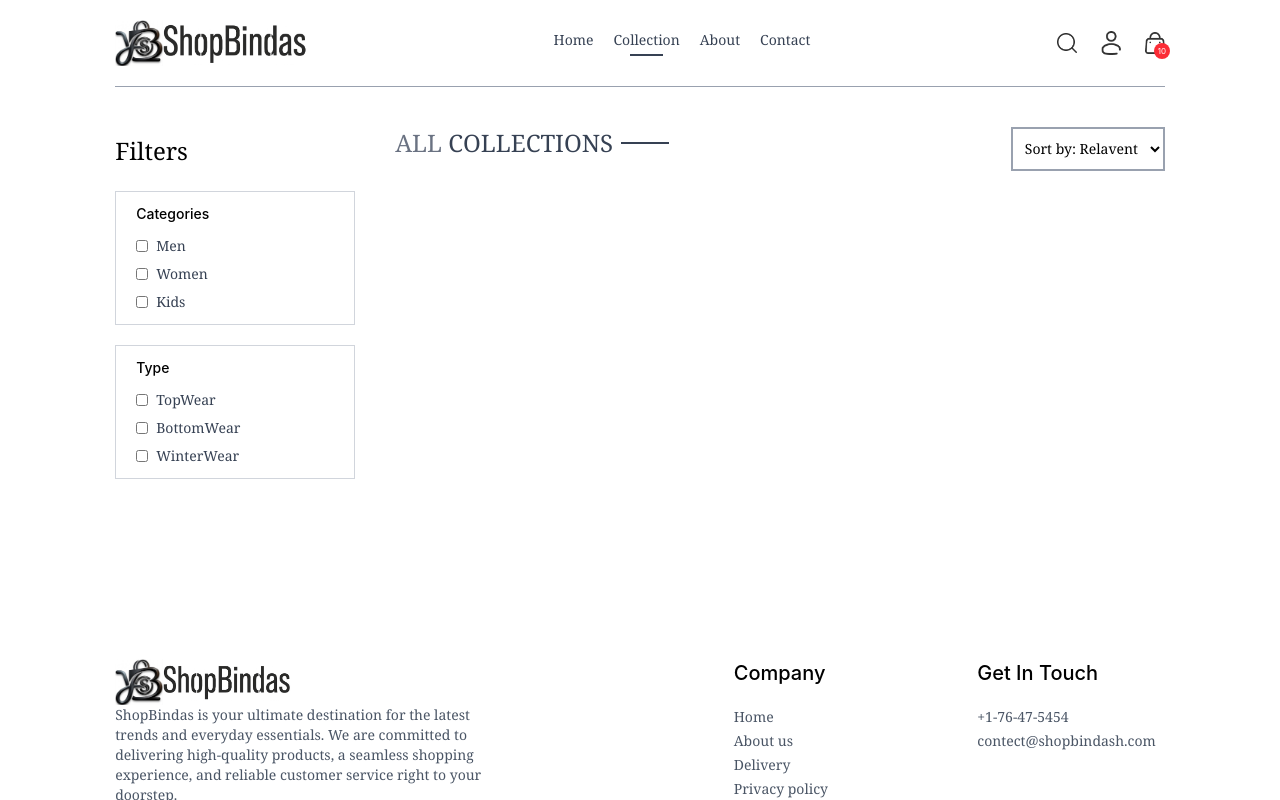
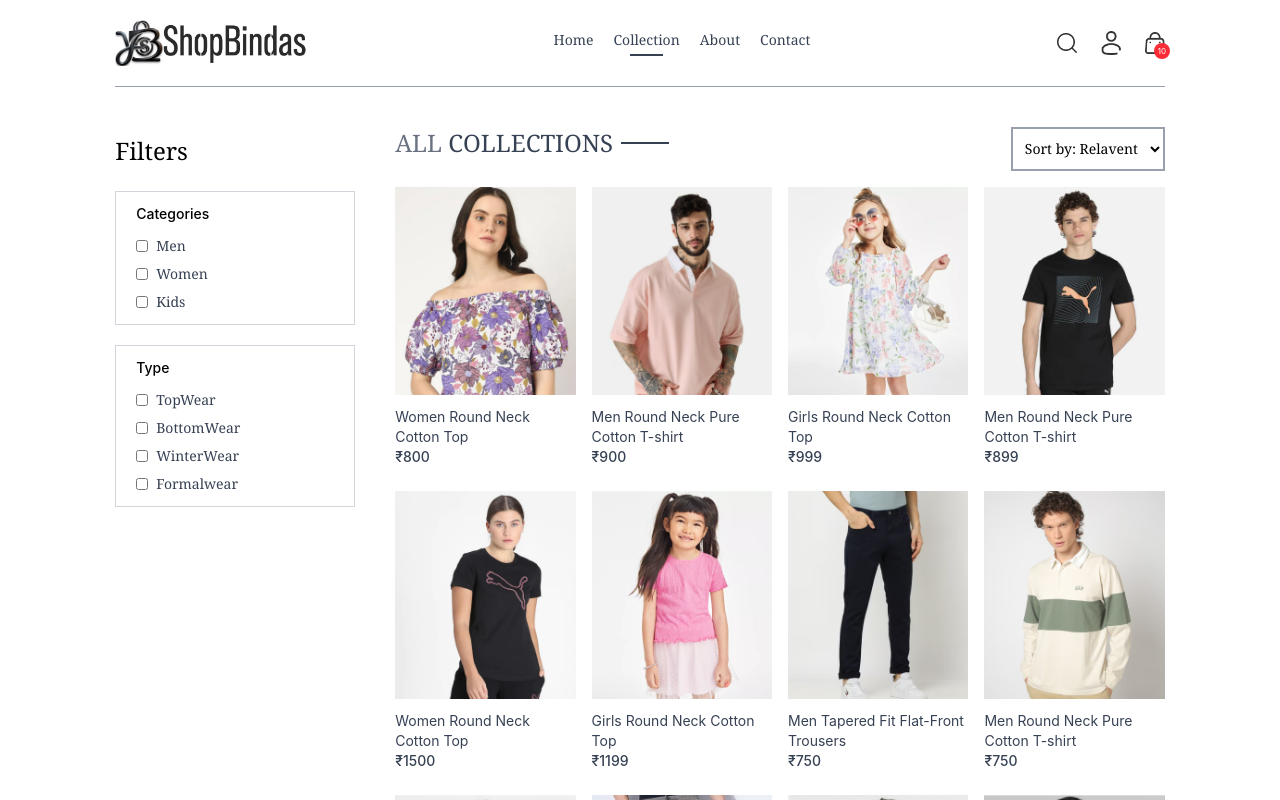
Before and after one commit to Ayush94Kumar/ShopBindas, a React (Vite) app in the folder frontend/: page /collection in a window 1280 px wide. Shown: the top 800 px of the page. Built offline with nearby package versions, Linux system fonts and the light colour scheme.

Commit message:
Added collection.jsx

```diff
--- a/frontend/src/components/LatestCollection.jsx
+++ b/frontend/src/components/LatestCollection.jsx
@@ -5,7 +5,7 @@
 
 const LatestCollection = () => {
     const {products} =useContext(ShopContext);
-    const [latestProducts,setLatestProducts] =useState([]);
+    const [latestProducts,setLatestProducts] = useState([]);
     useEffect(() =>{
         setLatestProducts(products.slice(0,10));
     },[]);
--- a/frontend/src/pages/Collection.jsx
+++ b/frontend/src/pages/Collection.jsx
@@ -1,46 +1,91 @@
-import React, { useContext, useState } from 'react';
+import React, { useContext, useEffect, useState } from 'react';
 import { ShopContext } from '../context/ShopContext';
 import { assets } from '../assets/assets';
 import Title from '../components/Title'
+import ProductItem from '../components/ProductItem';
 
 const Collection = () => {
   const { products } = useContext(ShopContext);
   const [showFilter, setShowFilter] = useState(false);
+  const [filterProducts, setFilterProducts] = useState([]);
+  const [category, setCategory] = useState([]);
+  const [subCategory, setSubCategory] = useState([]);
+  const toggleCategory = (e) => {
+    if (category.includes(e.target.value)) {
+      setCategory(prev => prev.filter(item => item !== e.target.value))
+    }
+    else {
+      setCategory(prev => [...prev, e.target.value])
+    }
+  }
+
+  const toggleSubCategory = (e) => {
+    if (subCategory.includes(e.target.value)) {
+      setSubCategory(prev => prev.filter(item => item !== e.target.value))
+    }
+    else {
+      setSubCategory(prev => [...prev, e.target.value])
+    }
+  }
+
+  const applyFilter = () => {
+    let productsCopy = products.slice();
+    if (category.length > 0) {
+      productsCopy = productsCopy.filter(item => category.includes(item.category));
+    }
+    if (subCategory.length > 0) {
+      productsCopy = productsCopy.filter(item => subCategory.includes(item.subCategory));
+    }
+
+    setFilterProducts(productsCopy)
+  }
+
+  useEffect(() => {
+    setFilterProducts(products);
+  }, [])
+
+
+  useEffect(() => {
+    applyFilter();
+  }, [category, subCategory])
 
   return (
     <div className='flex flex-col sm:flex-row gap-1 sm:gap-10 pt-10 border-t border-gray-400'>
       {/* filter the product on left side */}
       <div className='min-w-60'>
-          <p  onClick={()=>setShowFilter(!showFilter)} className='my-2 text-2xl flex items-center cursor-pointer gap-2 font-serif'>Filters
-            <img className={` text-gray-600 h-3 sm:hidden ${showFilter ? 'rotate-90':''}`} src={assets.dropdown_icon} alt="" />
+        <p onClick={() => setShowFilter(!showFilter)} className='my-2 text-2xl flex items-center cursor-pointer gap-2 font-serif'>Filters
+          <img className={` text-gray-600 h-3 sm:hidden ${showFilter ? 'rotate-90' : ''}`} src={assets.dropdown_icon} alt="" />
         </p>
         {/* category filter */}
-          <div className={`border border-gray-300 pl-5 py-3 mt-6 ${showFilter ?'':'hidden'} sm:block`}>
+        <div className={`border border-gray-300 pl-5 py-3 mt-6 ${showFilter ? '' : 'hidden'} sm:block`}>
           <p className='mb-3 text-sm font-medium'>Categories</p>
           <div className='flex flex-col gap-2 text-sm font-light text-gray-700 '>
             <p className='flex gap-2 font-serif'>
-                <input type="checkbox" className='w-3' value={'Men'}/>Men
+              <input type="checkbox" className='w-3' value={'Men'} onChange={toggleCategory} />Men
             </p>
             <p className='flex gap-2 font-serif'>
-                <input type="checkbox" className='w-3' value={'Women'}/>Women
+              <input type="checkbox" className='w-3' value={'Women'} onChange={toggleCategory} />Women
             </p>
             <p className='flex gap-2 font-serif'>
-                <input type="checkbox" className='w-3' value={'Kids'}/>Kids
+              <input type="checkbox" className='w-3' value={'Kids'} onChange={toggleCategory} />Kids
             </p>
           </div>
         </div>
         {/* subcategories filter */}
-           <div className={`border border-gray-300 pl-5 py-3 my-5 ${showFilter ? '' :'hidden'} sm:block`}>
+        <div className={`border border-gray-300 pl-5 py-3 my-5 ${showFilter ? '' : 'hidden'} sm:block`}>
           <p className='mb-3 text-sm font-medium'>Type</p>
           <div className='flex flex-col gap-2 text-sm font-light text-gray-700 '>
             <p className='flex gap-2 font-serif'>
-                <input type="checkbox" className='w-3' value={'TopWear'}/>TopWear
+              <input type="checkbox" className='w-3' value={'Topwear'} onChange={toggleSubCategory} />TopWear
             </p>
             <p className='flex gap-2 font-serif'>
-                <input type="checkbox" className='w-3' value={'BottomWear'}/>BottomWear
+              <input type="checkbox" className='w-3' value={'Bottomwear'} onChange={toggleSubCategory} />BottomWear
             </p>
             <p className='flex gap-2 font-serif'>
-                <input type="checkbox" className='w-3' value={'WeanterWear'}/>WinterWear
+              <input type="checkbox" className='w-3' value={'Winterwear'} onChange={toggleSubCategory} />WinterWear
+            </p>
+             <p className='flex gap-2 font-serif'>
+              <input type="checkbox" className='w-3' value={'Formalwear'} onChange={toggleSubCategory} />Formalwear
             </p>
           </div>
         </div>
@@ -48,13 +93,21 @@
       {/* right side list of collections */}
       <div className='flex-1'>
         <div className='flex justify-between text-base sm:text-2xl mb-4'>
-            <Title text1={'ALL'} text2={'COLLECTIONS'}/>
+          <Title text1={'ALL'} text2={'COLLECTIONS'} />
           {/* Actual filter of products */}
           <select className='border-2 border-gray-400 text-sm px-2 font-serif cursor-pointer'>
             <option value="relevent">Sort by: Relavent</option>
             <option value="low-high">Price:Low-High</option>
             <option value="high-low">Price:High-Low</option>
           </select>
+        </div>
+        {/* Map product */}
+        <div className='grid grid-cols-2 md:grid-cols-3 lg:grid-cols-4 gap-4 gap-y-6'>
+          {
+            filterProducts.map((item, index) => (
+              <ProductItem key={index} name={item.name} id={item._id} price={item.price} image={item.image} />
+            ))
+          }
         </div>
 
       </div>
```
Lines whose indentation alone changed are shown as unchanged.
